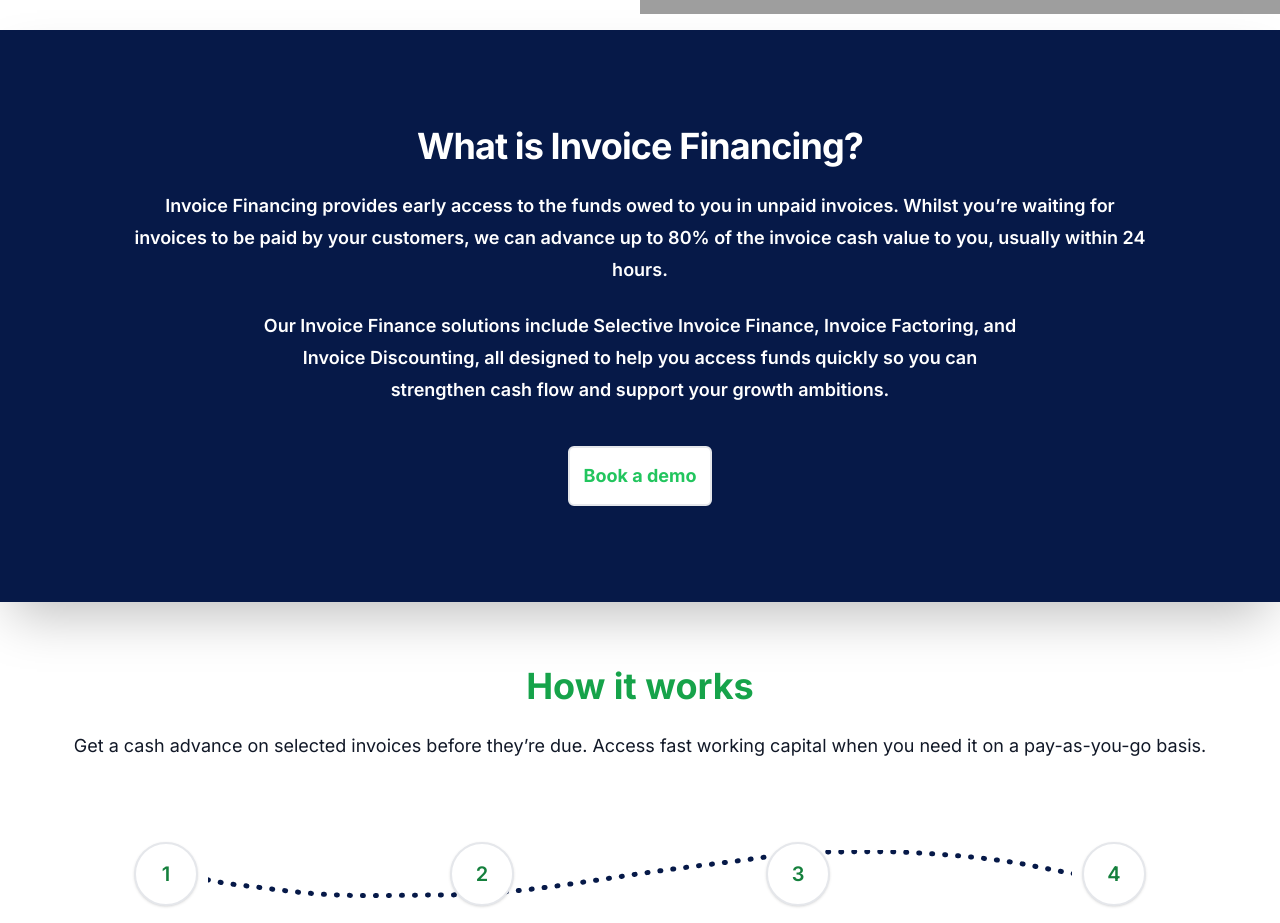
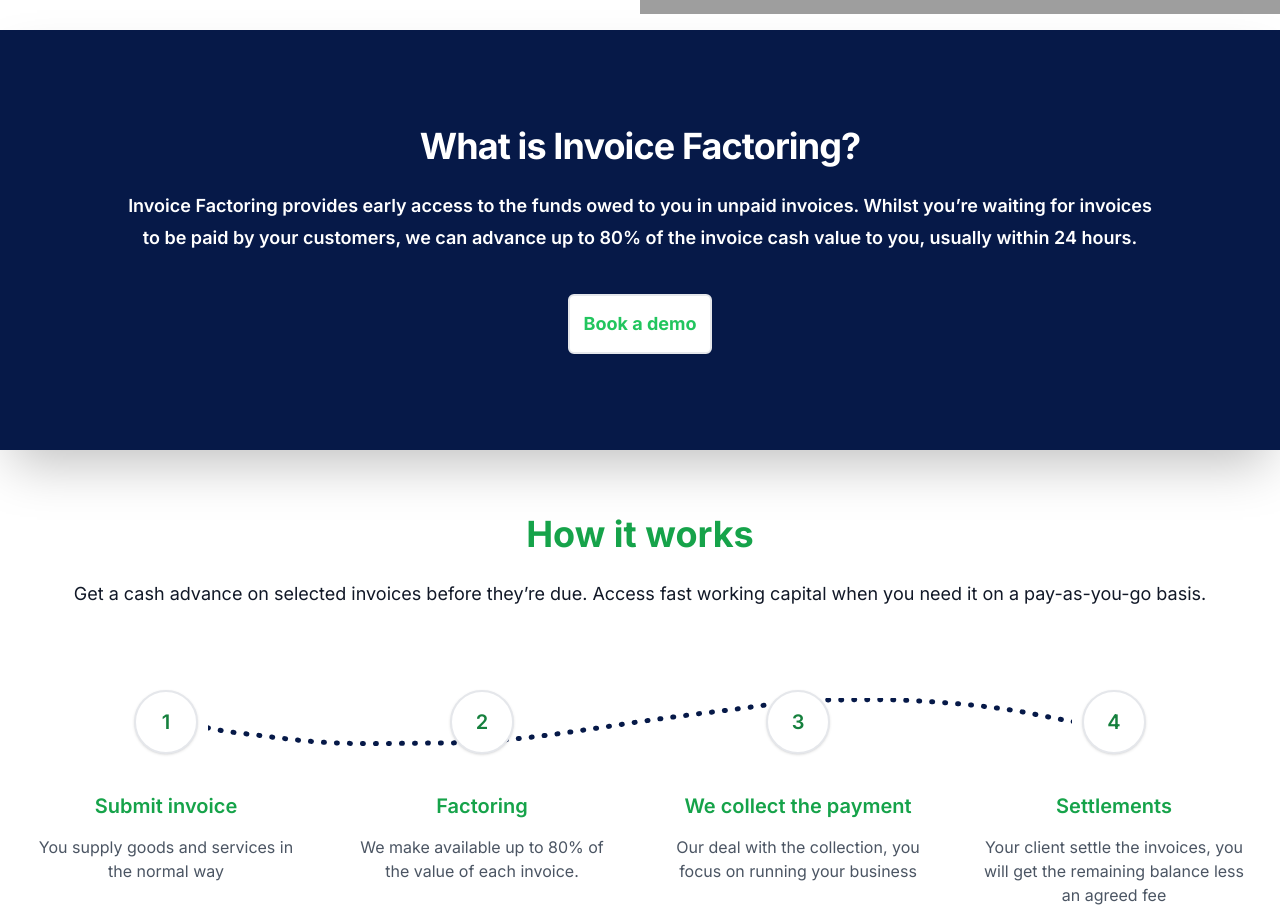
Before and after one commit to CodeVicar/nomads, a Next.js app: page / in a window 1280 px wide. Shown: the part 780-1703 px from the top of the page. Built offline with nearby package versions, Linux system fonts and the light colour scheme; grey boxes are pictures that could not be loaded.

Commit message:
about changed

```diff
--- a/components/homepage/About.jsx
+++ b/components/homepage/About.jsx
@@ -3,20 +3,20 @@ export default function Example() {
     <div className="bg-white">
       <div className="relative overflow-hidden bg-[#061948] px-6 py-12 md:py-24 text-center shadow-2xl sm:px-16">
         <h2 className="mx-auto max-w-7xl text-3xl font-bold tracking-tight text-white sm:text-4xl">
-          What is Invoice Financing?
+          What is Invoice Factoring?
         </h2>
         <p className="mx-auto mt-6 max-w-5xl  font-semibold text-lg leading-8 text-white">
-          Invoice Financing provides early access to the funds owed to you in
+          Invoice Factoring provides early access to the funds owed to you in
           unpaid invoices. Whilst you’re waiting for invoices to be paid by your
           customers, we can advance up to 80% of the invoice cash value to you,
           usually within 24 hours.
         </p>
-        <p className="mx-auto mt-6 max-w-3xl font-semibold text-lg leading-8 text-white">
+        {/* <p className="mx-auto mt-6 max-w-3xl font-semibold text-lg leading-8 text-white">
           Our Invoice Finance solutions include Selective Invoice Finance,
           Invoice Factoring, and Invoice Discounting, all designed to help you
           access funds quickly so you can strengthen cash flow and support your
           growth ambitions.
-        </p>
+        </p> */}
         <div className="mt-10 flex flex-col items-center gap-y-4 md:flex-row md:justify-center md:gap-x-6">
           <a
             href="/contact"
```
